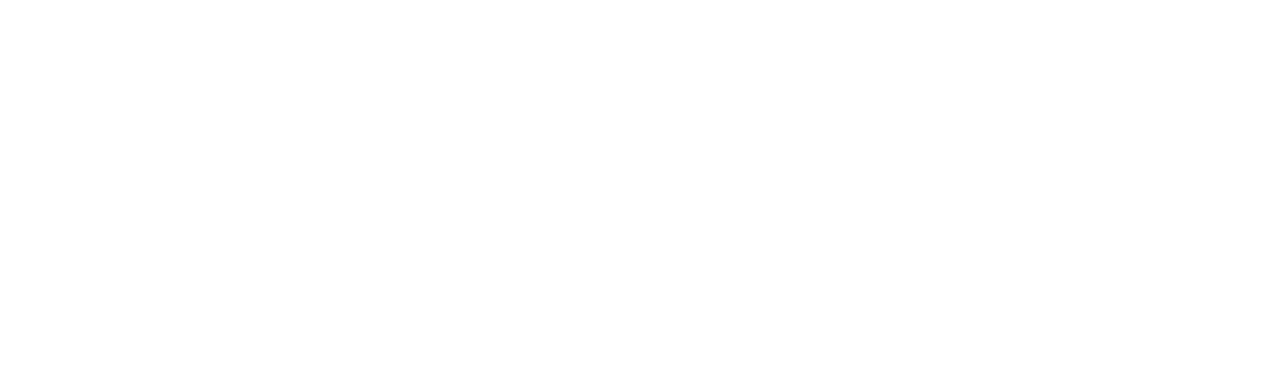
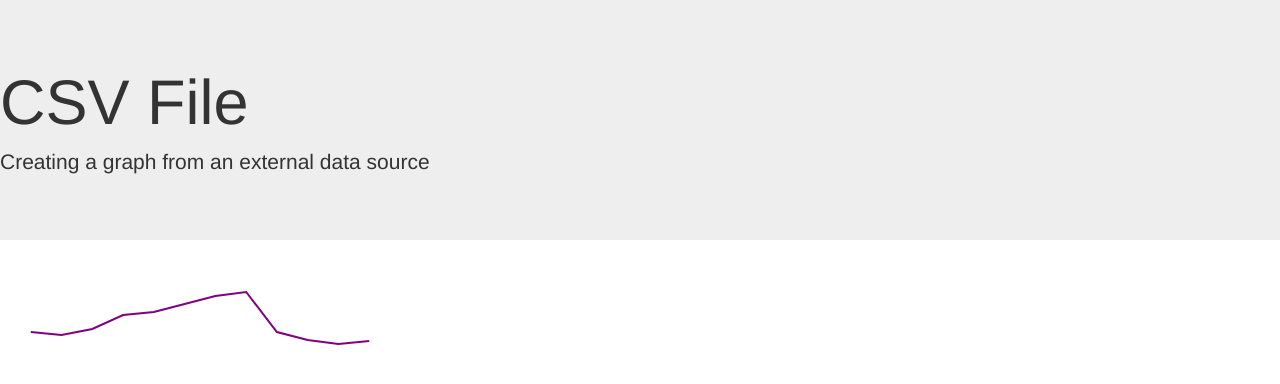
Before and after one commit to timothynegron/d3-external-data-sources, a plain HTML site: page index.html in a window 1280 px wide. Drawn offline with nearby package versions, Linux system fonts and the light colour scheme.

Commit message:
Adds function build line

```diff
--- a/index.html
+++ b/index.html
@@ -5,9 +5,17 @@
     <meta http-equiv="X-UA-Compatible" content="IE=edge">
     <meta name="viewport" content="width=device-width, initial-scale=1.0">
     <title>Document</title>
+    <link rel="stylesheet" href="https://maxcdn.bootstrapcdn.com/bootstrap/3.3.7/css/bootstrap.min.css" integrity="sha384-BVYiiSIFeK1dGmJRAkycuHAHRg32OmUcww7on3RYdg4Va+PmSTsz/K68vbdEjh4u" crossorigin="anonymous">
 </head>
 <body>
+    <div class="jumbotron">
+        <h1 class="display-4">CSV File</h1>
+        <p class="lead">Creating a graph from an external data source</p>
+    </div>
 
+    <h1 id="csv"></h1>
+
+    <script src="https://ajax.googleapis.com/ajax/libs/jquery/3.6.0/jquery.min.js"></script>
     <!-- Only version 3 supports .attr(object) -->
     <script src="https://d3js.org/d3.v3.min.js"></script>
     <script src="main.js"></script>
--- a/main.js
+++ b/main.js
@@ -1,15 +1,57 @@
-const height = 100;
-const width = 100;
+const height1 = 100;
+const width1 = 400;
 let ds; // global variable for data
 
 // pull in csv data and parse it out to a object
 // d3.json d3.txt d3.xhr etc....
+// When this method is called it will run asynchronously
+// Meaning its not going to run sequentially in order
+// So you should type in code to draw data inside d3.csv
 d3.csv("MonthlySales.csv", function(error, data){
+
     if(error){
         console.log(error);
     }else{
         console.log(data);
         ds = data;
         console.log(ds);
+        buildLine();
     }
+
 });
+
+
+// ┌─────────────────────────┐
+// │   Function Build Line   │
+// └─────────────────────────┘
+
+function buildLine(){
+
+     // Line function
+    const lineFun = d3.svg.line()
+    .x(function(d){return (d.month-20130001)/3.25})
+    .y(function(d){return (height1-d.sales);})
+    .interpolate("linear");
+
+// Append svg to tag
+const svg1 = d3.select("#csv")
+            .append("svg")
+            .attr({
+                width: width1,
+                height: height1
+});
+
+// Append visuals to svg
+const viz = svg1.append("path")
+                .attr({
+                    d: lineFun(ds),
+                    "stroke": "purple",
+                    "stroke-width": 2,
+                    "fill": "none"
+    });
+
+}
+
+// ┌──────────────────────────┐
+// │   Function Show Totals   │
+// └──────────────────────────┘
```
